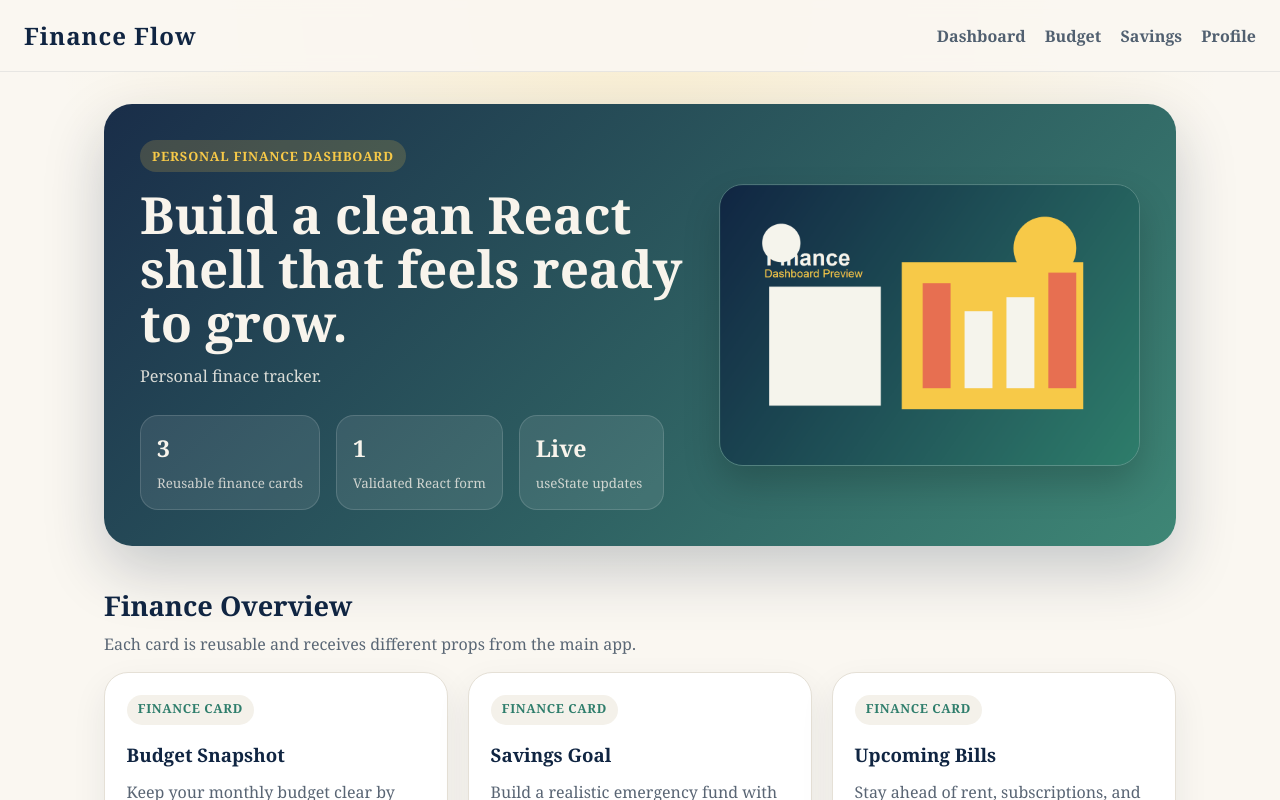
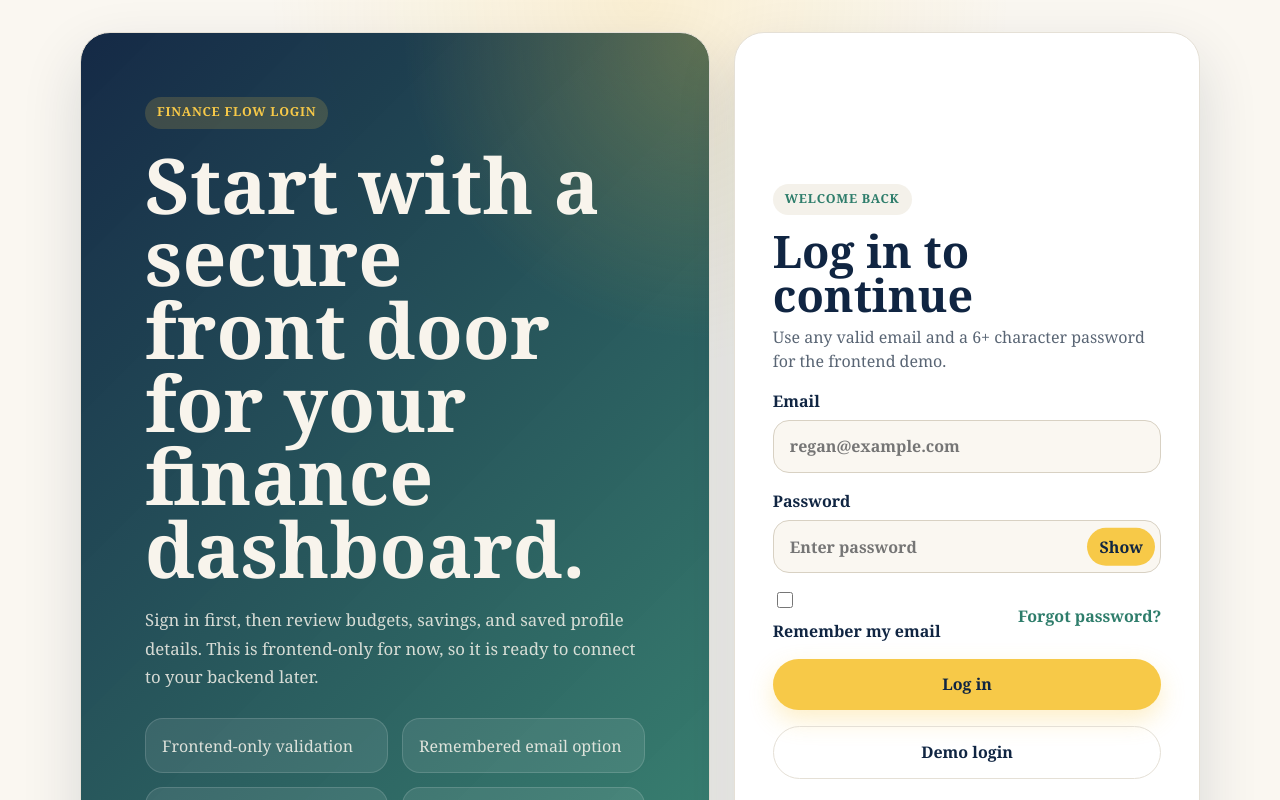
Before and after one commit to Amanor-12/personal-finance-tracker-frontend, a React (Vite) app: page / in a window 1280 px wide. Shown: the top 800 px of the page. Built offline with nearby package versions, Linux system fonts and the light colour scheme.

Commit message:
Add login-first frontend flow

```diff
--- a/src/App.jsx
+++ b/src/App.jsx
@@ -5,6 +5,7 @@ import reactLogo from './assets/react.svg';
 import viteLogo from './assets/vite.svg';
 import Card from './components/Card';
 import Counter from './components/Counter';
+import LoginPage from './components/LoginPage';
 import Navbar from './components/Navbar';
 import RegisterForm from './components/RegisterForm';
 
@@ -27,6 +28,7 @@ const cardData = [
 ];
 
 function App() {
+  const [currentUser, setCurrentUser] = useState(null);
   const [profiles, setProfiles] = useState(() => {
     if (typeof window === 'undefined') {
       return [];
@@ -49,9 +51,13 @@ function App() {
 
   const latestProfile = profiles[0];
 
+  if (!currentUser) {
+    return <LoginPage onLogin={setCurrentUser} />;
+  }
+
   return (
     <>
-      <Navbar />
+      <Navbar user={currentUser} onLogout={() => setCurrentUser(null)} />
 
       <main className="app-shell">
         <section className="hero">
--- /dev/null
+++ b/src/components/LoginPage.css
@@ -0,0 +1,230 @@
+.login-page {
+  min-height: 100vh;
+  padding: 2rem 1.5rem;
+  display: grid;
+  place-items: center;
+}
+
+.login-hero {
+  width: min(1120px, 100%);
+  display: grid;
+  grid-template-columns: 1.15fr 0.85fr;
+  gap: 1.5rem;
+  align-items: stretch;
+}
+
+.login-copy,
+.login-card {
+  border: 1px solid #e5e0d6;
+  border-radius: 30px;
+  box-shadow: 0 24px 60px rgba(16, 37, 66, 0.14);
+}
+
+.login-copy {
+  display: grid;
+  align-content: center;
+  gap: 1.25rem;
+  padding: clamp(2rem, 5vw, 4rem);
+  color: #f8f4ec;
+  background:
+    radial-gradient(circle at top right, rgba(247, 201, 72, 0.28), transparent 28%),
+    linear-gradient(135deg, rgba(16, 37, 66, 0.98), rgba(46, 125, 107, 0.94));
+}
+
+.login-copy span,
+.login-kicker {
+  display: inline-flex;
+  width: fit-content;
+  padding: 0.4rem 0.75rem;
+  border-radius: 999px;
+  font-size: 0.78rem;
+  font-weight: 700;
+  letter-spacing: 0.06em;
+  text-transform: uppercase;
+}
+
+.login-copy span {
+  color: #f7c948;
+  background: rgba(247, 201, 72, 0.17);
+}
+
+.login-copy h1 {
+  max-width: 11ch;
+  margin: 0;
+  font-size: clamp(2.6rem, 6vw, 5.35rem);
+  line-height: 0.95;
+}
+
+.login-copy p {
+  max-width: 38rem;
+  margin: 0;
+  color: rgba(248, 244, 236, 0.84);
+  font-size: 1.05rem;
+  line-height: 1.7;
+}
+
+.login-feature-grid {
+  display: grid;
+  grid-template-columns: repeat(2, minmax(0, 1fr));
+  gap: 0.85rem;
+  margin-top: 0.4rem;
+}
+
+.login-feature-grid div {
+  padding: 0.9rem 1rem;
+  border-radius: 18px;
+  background: rgba(255, 255, 255, 0.09);
+  border: 1px solid rgba(255, 255, 255, 0.14);
+  color: rgba(248, 244, 236, 0.86);
+}
+
+.login-card {
+  display: grid;
+  align-content: center;
+  gap: 1rem;
+  padding: clamp(1.5rem, 4vw, 2.35rem);
+  background: #ffffff;
+}
+
+.login-kicker {
+  color: #2e7d6b;
+  background: #f4f1ea;
+}
+
+.login-card h2 {
+  margin: 0.85rem 0 0.4rem;
+  color: #102542;
+  font-size: clamp(2rem, 4vw, 2.8rem);
+  line-height: 1;
+}
+
+.login-card p {
+  margin: 0;
+  color: #596574;
+}
+
+.login-card label {
+  display: grid;
+  gap: 0.45rem;
+  color: #102542;
+  font-weight: 700;
+}
+
+.login-card input {
+  width: 100%;
+  border: 1px solid #d8d1c3;
+  border-radius: 16px;
+  padding: 0.85rem 1rem;
+  color: #102542;
+  background: #faf7f1;
+}
+
+.login-card input:focus {
+  outline: 3px solid rgba(247, 201, 72, 0.34);
+  border-color: #f7c948;
+}
+
+.password-control {
+  position: relative;
+}
+
+.password-control input {
+  padding-right: 5rem;
+}
+
+.password-control button {
+  position: absolute;
+  top: 50%;
+  right: 0.4rem;
+  transform: translateY(-50%);
+  padding: 0.45rem 0.75rem;
+  box-shadow: none;
+}
+
+.password-control button:hover {
+  transform: translateY(calc(-50% - 1px));
+}
+
+.login-options {
+  display: flex;
+  justify-content: space-between;
+  align-items: center;
+  gap: 0.75rem;
+  flex-wrap: wrap;
+}
+
+.remember-row {
+  display: flex;
+  width: fit-content;
+  grid-template-columns: none;
+  align-items: center;
+  gap: 0.5rem;
+  color: #596574;
+  font-weight: 600;
+}
+
+.remember-row input {
+  width: 1rem;
+  height: 1rem;
+  padding: 0;
+  accent-color: #2e7d6b;
+}
+
+.link-button,
+.secondary-login {
+  background: transparent;
+  box-shadow: none;
+}
+
+.link-button {
+  padding: 0;
+  color: #2e7d6b;
+}
+
+.link-button:hover,
+.secondary-login:hover {
+  box-shadow: none;
+}
+
+.primary-login,
+.secondary-login {
+  width: 100%;
+}
+
+.secondary-login {
+  border: 1px solid #e5e0d6;
+  color: #102542;
+}
+
+.login-error {
+  padding: 0.75rem 0.9rem;
+  border-radius: 16px;
+  background: rgba(231, 111, 81, 0.13);
+  color: #a9442d;
+  font-weight: 700;
+}
+
+@media (max-width: 900px) {
+  .login-hero {
+    grid-template-columns: 1fr;
+  }
+
+  .login-copy h1 {
+    max-width: 100%;
+  }
+}
+
+@media (max-width: 640px) {
+  .login-page {
+    padding: 1rem;
+  }
+
+  .login-copy,
+  .login-card {
+    border-radius: 24px;
+  }
+
+  .login-feature-grid {
+    grid-template-columns: 1fr;
+  }
+}
--- /dev/null
+++ b/src/components/LoginPage.jsx
@@ -0,0 +1,154 @@
+import { useState } from 'react';
+import './LoginPage.css';
+
+const REMEMBERED_EMAIL_KEY = 'finance-flow-remembered-email';
+
+const loginFeatures = [
+  'Frontend-only validation',
+  'Remembered email option',
+  'Password visibility toggle',
+  'Demo sign-in while the backend is separate',
+];
+
+function LoginPage({ onLogin }) {
+  const [formData, setFormData] = useState({
+    email: window.localStorage.getItem(REMEMBERED_EMAIL_KEY) || '',
+    password: '',
+  });
+  const [rememberEmail, setRememberEmail] = useState(
+    Boolean(window.localStorage.getItem(REMEMBERED_EMAIL_KEY)),
+  );
+  const [showPassword, setShowPassword] = useState(false);
+  const [message, setMessage] = useState('');
+
+  const handleChange = (event) => {
+    const { name, value } = event.target;
+    setFormData((currentForm) => ({
+      ...currentForm,
+      [name]: value,
+    }));
+    setMessage('');
+  };
+
+  const handleSubmit = (event) => {
+    event.preventDefault();
+
+    if (!formData.email.includes('@')) {
+      setMessage('Please enter a valid email address.');
+      return;
+    }
+
+    if (formData.password.length < 6) {
+      setMessage('Password must be at least 6 characters for this frontend demo.');
+      return;
+    }
+
+    if (rememberEmail) {
+      window.localStorage.setItem(REMEMBERED_EMAIL_KEY, formData.email.trim());
+    } else {
+      window.localStorage.removeItem(REMEMBERED_EMAIL_KEY);
+    }
+
+    onLogin({
+      email: formData.email.trim(),
+      name: formData.email.split('@')[0],
+    });
+  };
+
+  const handleDemoLogin = () => {
+    window.localStorage.removeItem(REMEMBERED_EMAIL_KEY);
+    onLogin({
+      email: 'demo@financeflow.dev',
+      name: 'Demo User',
+    });
+  };
+
+  return (
+    <main className="login-page">
+      <section className="login-hero">
+        <div className="login-copy">
+          <span>Finance Flow Login</span>
+          <h1>Start with a secure front door for your finance dashboard.</h1>
+          <p>
+            Sign in first, then review budgets, savings, and saved profile details.
+            This is frontend-only for now, so it is ready to connect to your backend later.
+          </p>
+
+          <div className="login-feature-grid">
+            {loginFeatures.map((feature) => (
+              <div key={feature}>{feature}</div>
+            ))}
+          </div>
+        </div>
+
+        <form className="login-card" onSubmit={handleSubmit}>
+          <div>
+            <span className="login-kicker">Welcome back</span>
+            <h2>Log in to continue</h2>
+            <p>Use any valid email and a 6+ character password for the frontend demo.</p>
+          </div>
+
+          {message ? <p className="login-error">{message}</p> : null}
+
+          <label htmlFor="email">
+            Email
+            <input
+              id="email"
+              name="email"
+              type="email"
+              value={formData.email}
+              onChange={handleChange}
+              placeholder="regan@example.com"
+            />
+          </label>
+
+          <label htmlFor="password">
+            Password
+            <div className="password-control">
+              <input
+                id="password"
+                name="password"
+                type={showPassword ? 'text' : 'password'}
+                value={formData.password}
+                onChange={handleChange}
+                placeholder="Enter password"
+              />
+              <button type="button" onClick={() => setShowPassword((current) => !current)}>
+                {showPassword ? 'Hide' : 'Show'}
+              </button>
+            </div>
+          </label>
+
+          <div className="login-options">
+            <label className="remember-row" htmlFor="rememberEmail">
+              <input
+                id="rememberEmail"
+                type="checkbox"
+                checked={rememberEmail}
+                onChange={(event) => setRememberEmail(event.target.checked)}
+              />
+              Remember my email
+            </label>
+            <button
+              className="link-button"
+              type="button"
+              onClick={() => setMessage('Password reset will be connected when the backend is ready.')}
+            >
+              Forgot password?
+            </button>
+          </div>
+
+          <button className="primary-login" type="submit">
+            Log in
+          </button>
+
+          <button className="secondary-login" type="button" onClick={handleDemoLogin}>
+            Demo login
+          </button>
+        </form>
+      </section>
+    </main>
+  );
+}
+
+export default LoginPage;
--- a/src/components/Navbar.css
+++ b/src/components/Navbar.css
@@ -18,6 +18,12 @@
   letter-spacing: 0.04em;
 }
 
+.navbar p {
+  margin: 0.2rem 0 0;
+  color: #5a6775;
+  font-size: 0.9rem;
+}
+
 .navbar ul {
   display: flex;
   gap: 1.2rem;
@@ -36,6 +42,11 @@
   color: #e76f51;
 }
 
+.navbar button {
+  padding: 0.65rem 1rem;
+  box-shadow: 0 8px 18px rgba(247, 201, 72, 0.22);
+}
+
 @media (max-width: 640px) {
   .navbar {
     flex-direction: column;
--- a/src/components/Navbar.jsx
+++ b/src/components/Navbar.jsx
@@ -1,15 +1,21 @@
 import './Navbar.css';
 
-function Navbar() {
+function Navbar({ user, onLogout }) {
   return (
     <nav className="navbar">
-      <h2>Finance Flow</h2>
+      <div>
+        <h2>Finance Flow</h2>
+        <p>Signed in as {user?.email}</p>
+      </div>
       <ul>
         <li>Dashboard</li>
         <li>Budget</li>
         <li>Savings</li>
         <li>Profile</li>
       </ul>
+      <button type="button" onClick={onLogout}>
+        Logout
+      </button>
     </nav>
   );
 }
```
